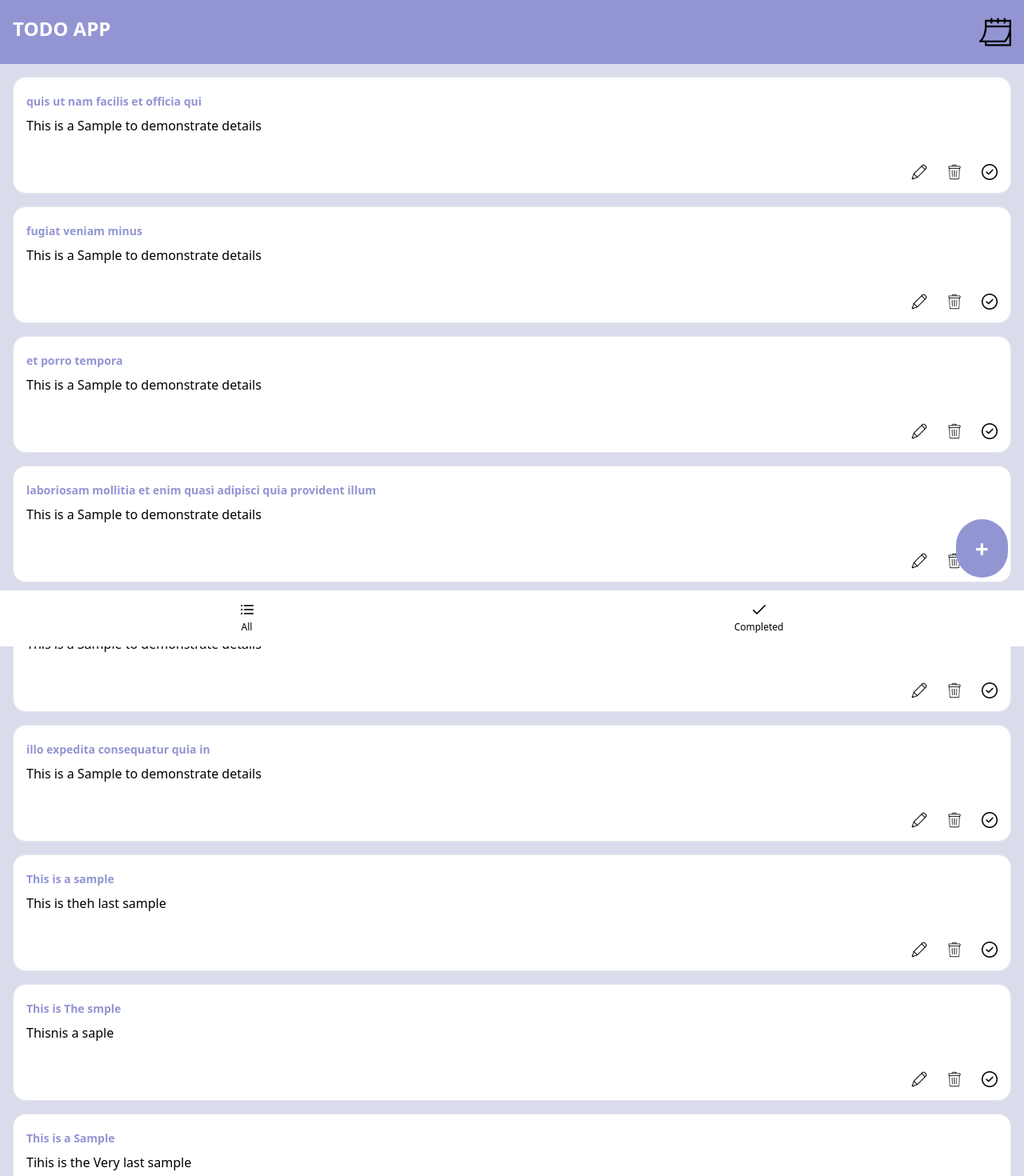
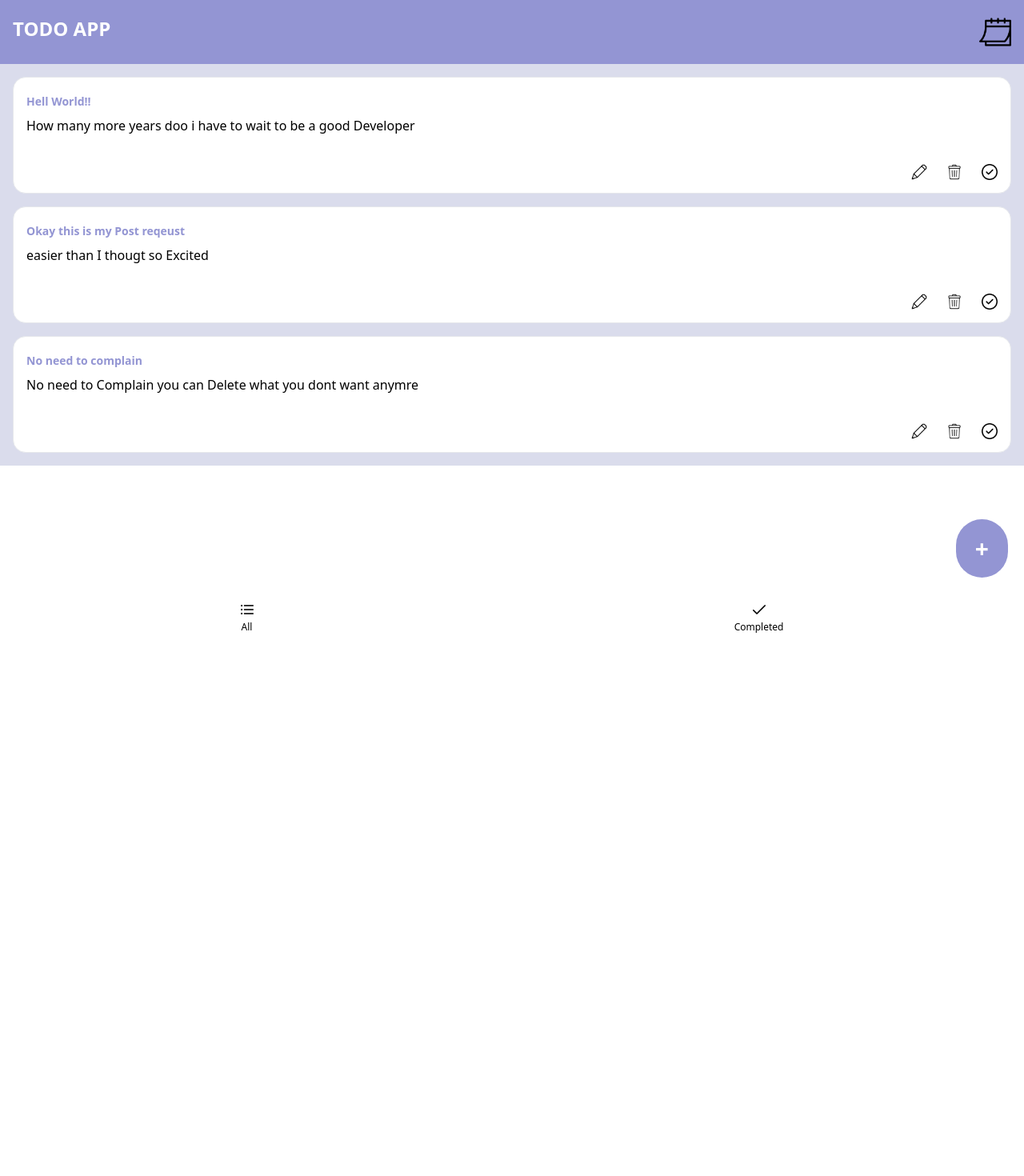
Before and after one commit to Mikwuegbu/todoListApp, a React (Vite) app: page / in a window 1280 px wide. Shown: the top 1470 px of the page at 80% size. After the commit the page ends 800 px from the top, so only its background shows below. Built offline with nearby package versions, Linux system fonts and the light colour scheme; data requests are answered from the project's data file.

Commit message:
updated read me

```diff
--- a/db.json
+++ b/db.json
@@ -1,64 +1,22 @@
 {
   "todo": [
     {
+      "id": "-Infinity",
       "userId": 1,
-      "id": "2",
-      "title": "quis ut nam facilis et officia qui",
-      "details": "This is a Sample to demonstrate details"
+      "title": "Hell World!!",
+      "details": "How many more years doo i have to wait to be a good Developer"
     },
     {
+      "id": "-Infinity",
       "userId": 1,
-      "id": "3",
-      "title": "fugiat veniam minus",
-      "details": "This is a Sample to demonstrate details"
+      "title": "Okay this is my Post reqeust",
+      "details": "easier than I thougt so Excited"
     },
     {
+      "id": "-Infinity",
       "userId": 1,
-      "id": "4",
-      "title": "et porro tempora",
-      "details": "This is a Sample to demonstrate details"
-    },
-    {
-      "userId": 1,
-      "id": "5",
-      "title": "laboriosam mollitia et enim quasi adipisci quia provident illum",
-      "details": "This is a Sample to demonstrate details"
-    },
-    {
-      "userId": 1,
-      "id": "6",
-      "title": "qui ullam ratione quibusdam voluptatem quia omnis",
-      "details": "This is a Sample to demonstrate details"
-    },
-    {
-      "userId": 1,
-      "id": "7",
-      "title": "illo expedita consequatur quia in",
-      "details": "This is a Sample to demonstrate details"
-    },
-    {
-      "id": "15",
-      "userId": 1,
-      "title": "This is a sample",
-      "details": "This is theh last sample"
-    },
-    {
-      "id": "16",
-      "userId": 1,
-      "title": "This is The smple",
-      "details": "Thisnis a saple"
-    },
-    {
-      "id": "17",
-      "userId": 1,
-      "title": "This is a Sample",
-      "details": "Tihis is the Very last sample"
-    },
-    {
-      "id": "18",
-      "userId": 1,
-      "title": "Sample",
-      "details": "ojdwiciwdiwc"
+      "title": "No need to complain",
+      "details": "No need to Complain you can Delete what you dont want anymre"
     }
   ]
 }
--- a/src/pages/AddTask.jsx
+++ b/src/pages/AddTask.jsx
@@ -39,7 +39,7 @@ const AddTask = () => {
 		}
 		const newId = highestId + 1;
 
-		//POST request to create a new instance
+		//POST request to create a new instance of the specified object
 		const postOptions = {
 			method: 'POST',
 			headers: {
--- a/src/pages/Home.jsx
+++ b/src/pages/Home.jsx
@@ -5,7 +5,7 @@ import useFetch from '../components/useFetch';
 const Home = () => {
 	const { data, loading } = useFetch('http://localhost:3000/todo');
 
-	//Function to handle Delete of Tasks
+	//Function to handle Delete of Tasks and reload the page
 	const handlerDeleteTask = (task) => {
 		fetch(`http://localhost:3000/todo/${task}`, {
 			method: 'DELETE',
@@ -20,6 +20,7 @@ const Home = () => {
 				res.json().then((data) => data.title + 'has been deleted')
 			);
 		});
+		window.location.reload();
 	};
 
 	return (
```
Also changed, not shown: 1 other file (tests, documents, lock files or other folders).
